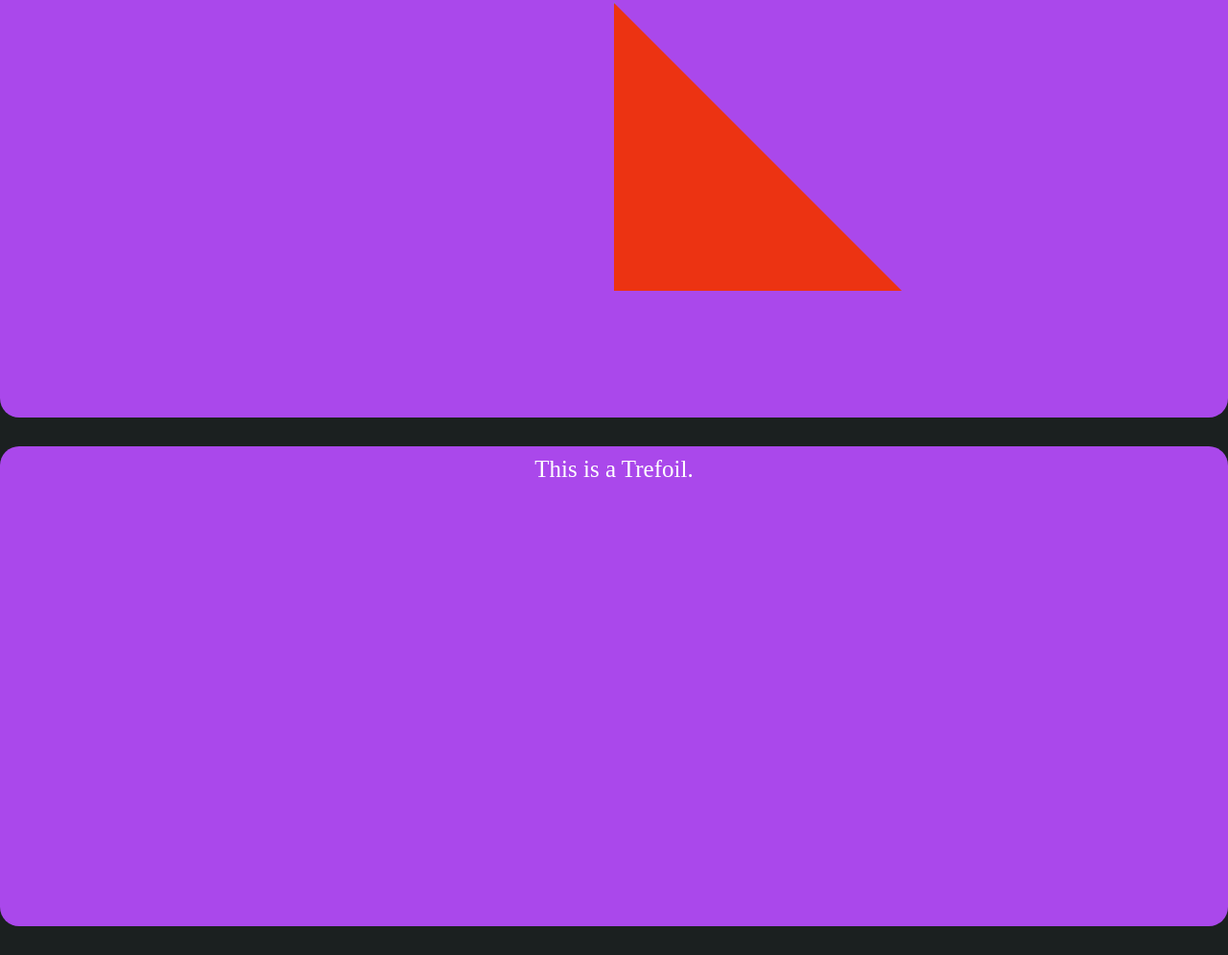
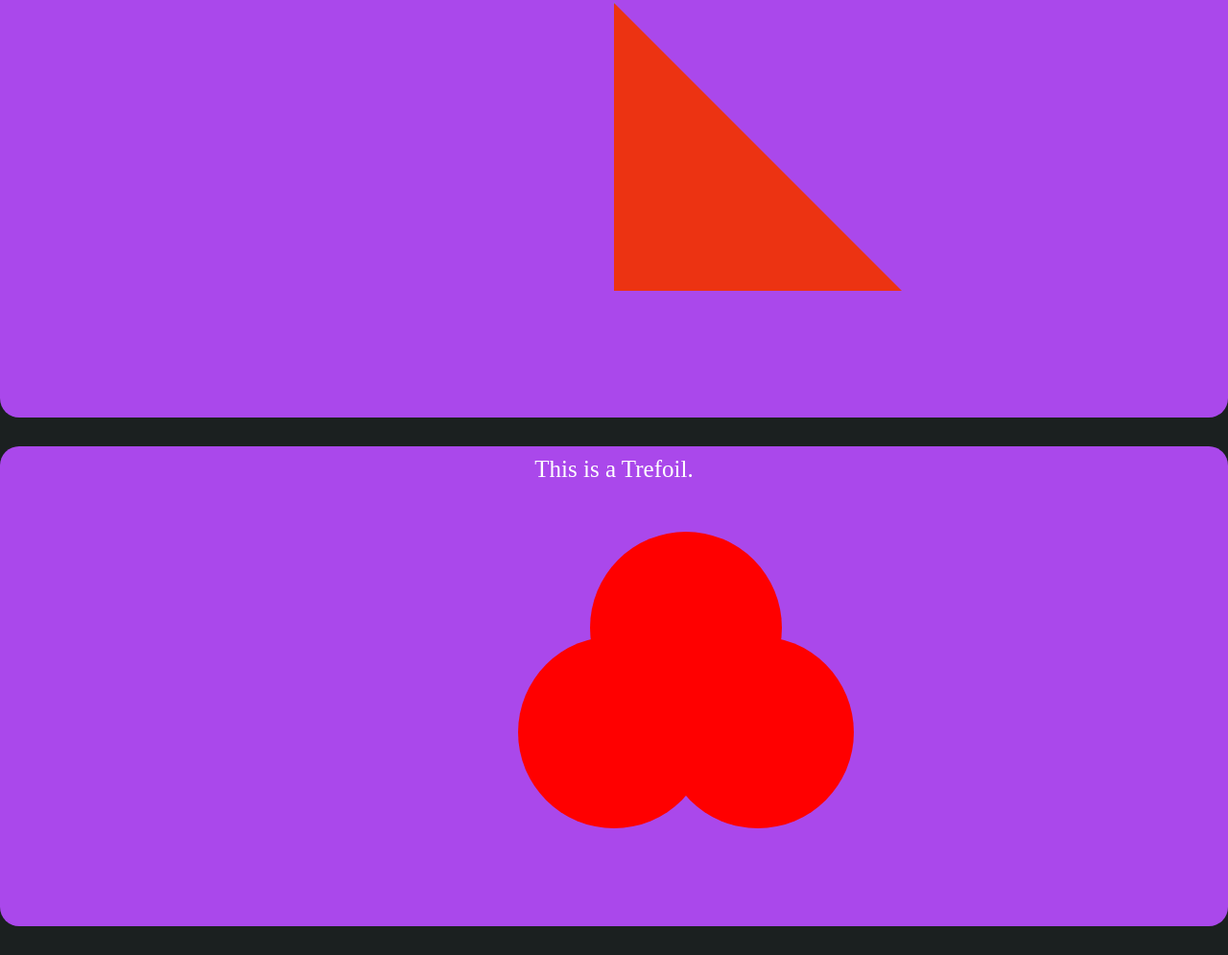
Before and after one commit to frizz2348/shapes_making, a plain HTML site: page index/index.html in a window 1280 px wide. Shown: the part 1482-2477 px from the top of the page at 96% size. Drawn offline with Linux system fonts and the light colour scheme.

Commit message:
Done with the Trefoil shape

```diff
--- a/index/index.html
+++ b/index/index.html
@@ -46,9 +46,7 @@
     <div class="container">
         <p>This is a Trefoil.</p>
         <div class="trefoil">
-            <div class="trf1"></div>
-            <div class="trf2"></div>
-            <div class="trf3"></div>
+            <div class="trf"></div>
         </div>
     </div>
 </body>
--- a/index/style.scss
+++ b/index/style.scss
@@ -56,12 +56,13 @@ body {
         content: '';
         text-align: center;
         top: 143px;
-        left: 186px;
+        left: 187px;
         height: 100%;
-        width: 100%;
+        width: 101%;
         z-index: 1;
         background-color: pink;
-    }
+}
+
 
 }
 
@@ -148,3 +149,34 @@ body {
         transform: skewX(-45deg);
     }
 }
+
+
+.trf {
+    height: 200px;
+    width: 200px;
+    background-color: red;
+    border-radius: 50%;
+    position: relative;
+    margin: 150px auto 0;
+    &:before {
+        position: absolute;
+        content: '';
+        height: 100%;
+        width: 100%;
+        top: 0;
+        left: 150px;
+        background-color: red;
+        border-radius: 50%;
+    }
+    &:after {
+        position: absolute;
+        content: '';
+        height: 100%;
+        width: 100%;
+        top: -109px;
+        left: 75px;
+        background-color: red;
+        border-radius: 50%;
+       // margin-left: 40%;
+    }
+}
```
Also changed, not shown: index/style.css, 1 other file.
